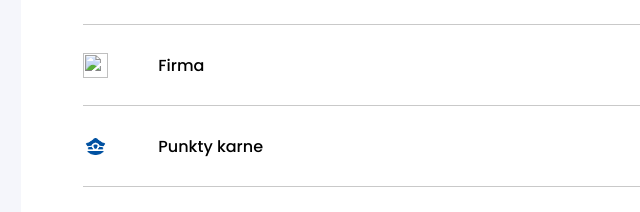
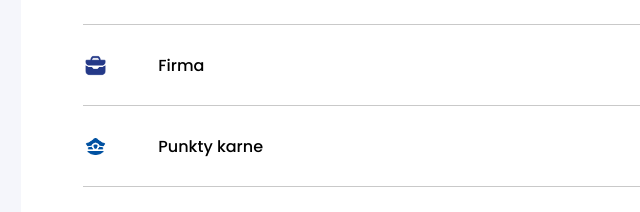
Before and after one commit to blikowski/blikowski.github.io, a plain HTML site: page services.html in a window 1280 px wide. Shown: the part 429-641 px from the top of the page, 0-640 px from the left. Drawn offline with Linux system fonts and the light colour scheme.

Commit message:
Add files via upload

```diff
--- a/services.html
+++ b/services.html
@@ -71,7 +71,7 @@
                 <img class="arrow" src="images/strzalka2.png">
             </div>
             <div class="service">
-                <img class="service_icon" src="images/firma.png">
+                <img class="service_icon" src="images/v1iHjwX.png">
                 <p class="service_name">Firma</p>
                 <img class="arrow" src="images/strzalka2.png">
             </div>
```
